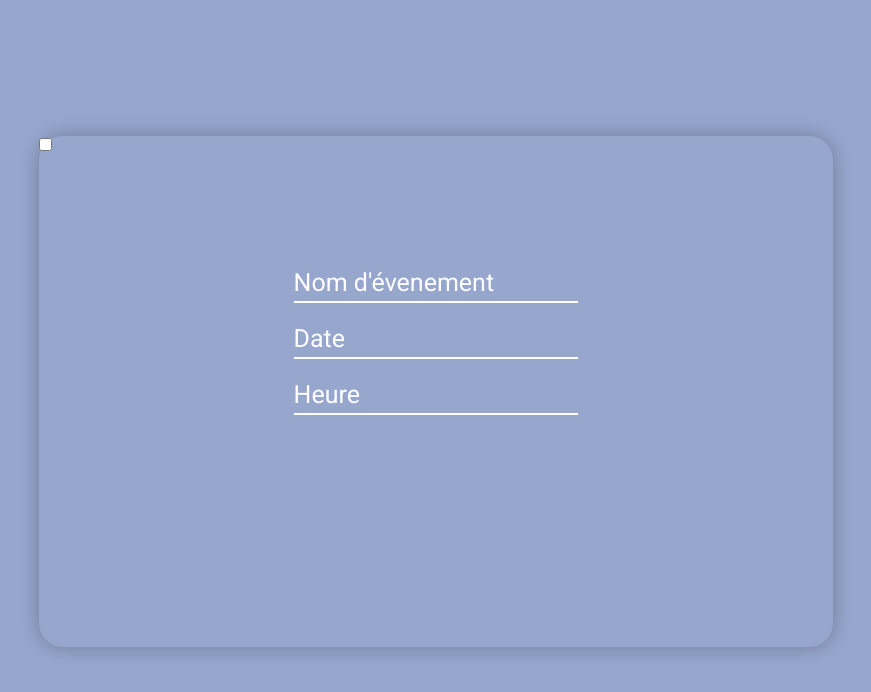
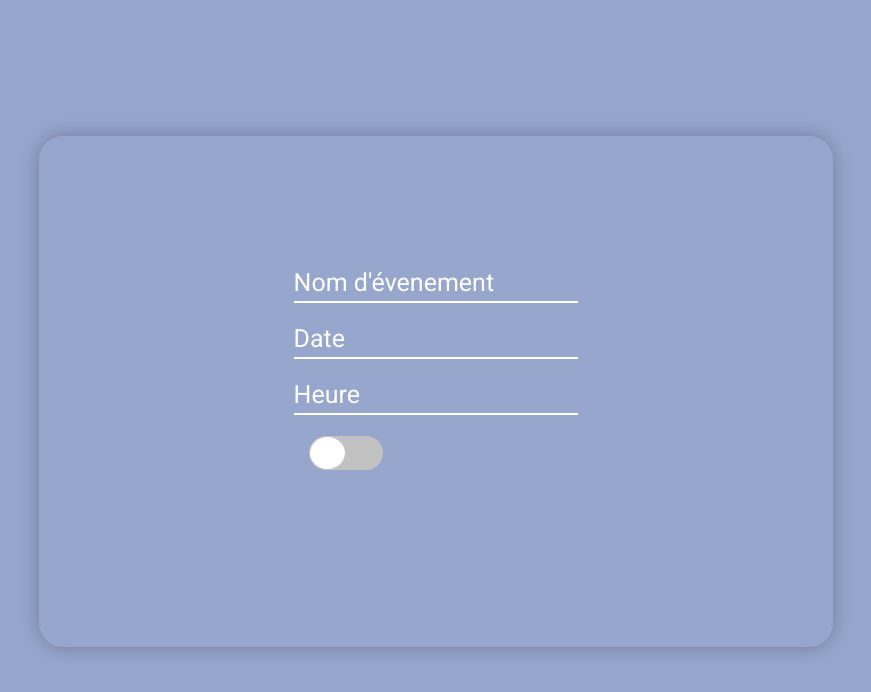
Before and after one commit to MBaranger-pixel/Projet-Long, a plain HTML site: page Code/list-calendrier-age2.html in a window 1280 px wide. Shown: the whole page, without its empty margins (243-1114 px from the left). Drawn offline with Linux system fonts and the light colour scheme.

Commit message:
Update style.css
--->> css switch on/off

```diff
--- a/Code/style.css
+++ b/Code/style.css
@@ -515,3 +515,81 @@ top: 23vh;
     left: 50%;
     top: 30vh;
 }
+
+/* switch */
+
+input.cmn-toggle-round + label {
+    padding: 2px;
+    width: 70px;
+    height: 30px;
+    background-color:#C2C2C2;
+    -webkit-border-radius: 30px;
+    -moz-border-radius: 30px;
+    -ms-border-radius: 30px;
+    -o-border-radius: 30px;
+    border-radius: 30px;
+    }
+    input.cmn-toggle-round + label:before, input.cmn-toggle-round + label:after {
+    display: block;
+    position: absolute;
+    top: 1px;
+    left: 1px;
+    bottom: 1px;
+    content: "";
+    }
+    input.cmn-toggle-round + label:before {
+    right: 1px;
+    background-color: #C2C2C2;
+    -webkit-border-radius: 30px;
+    -moz-border-radius: 30px;
+    -ms-border-radius: 30px;
+    -o-border-radius: 30px;
+    border-radius: 30px;
+    -webkit-transition: background 0.4s;
+    -moz-transition: background 0.4s;
+    -o-transition: background 0.4s;
+    transition: background 0.4s;
+    }
+    input.cmn-toggle-round + label:after {
+    width: 35px;
+    background-color: #fff;
+    -webkit-border-radius: 100%;
+    -moz-border-radius: 100%;
+    -ms-border-radius: 100%;
+    -o-border-radius: 100%;
+    border-radius: 100%;
+    /* -webkit-box-shadow: 0 2px 5px rgba(0, 0, 0, 0.3);
+    -moz-box-shadow: 0 2px 5px rgba(0, 0, 0, 0.3);
+    box-shadow: 0 2px 5px rgba(0, 0, 0, 0.3); */
+    -webkit-transition: margin 0.4s;
+    -moz-transition: margin 0.4s;
+    -o-transition: margin 0.4s;
+    transition: margin 0.4s;
+    }
+    input.cmn-toggle-round:checked + label:before {
+    background-color: #96A6CD;
+    }
+    input.cmn-toggle-round:checked + label:after {
+    margin-left: 37px;
+    }
+    .cmn-toggle {
+    position: absolute;
+    margin-left: -9999px;
+    visibility: hidden;
+    }
+    .cmn-toggle + label {
+    display: block;
+    position: relative;
+    cursor: pointer;
+    outline: none;
+    -webkit-user-select: none;
+    -moz-user-select: none;
+    -ms-user-select: none;
+    user-select: none;
+    }
+
+    div.switch{
+        position: absolute;
+        left: 270px;
+        top: 300px;
+    }
```
